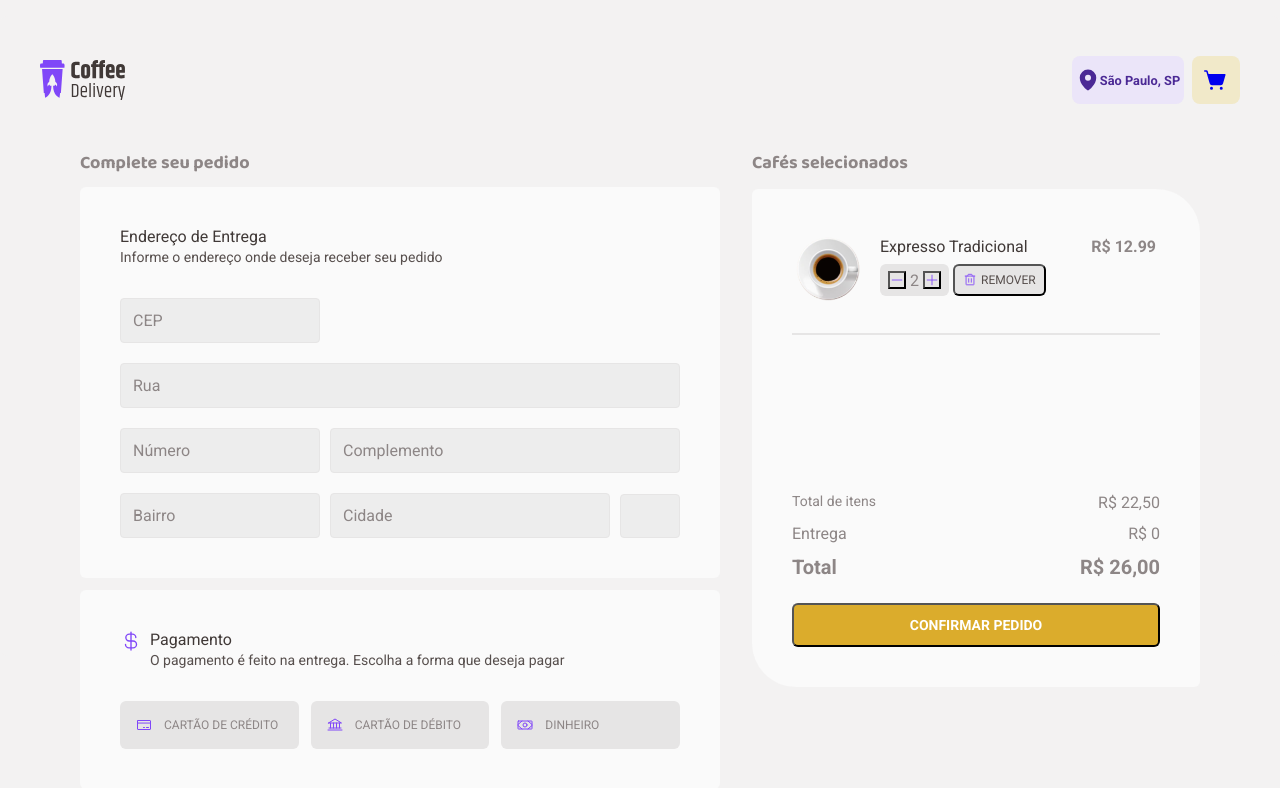
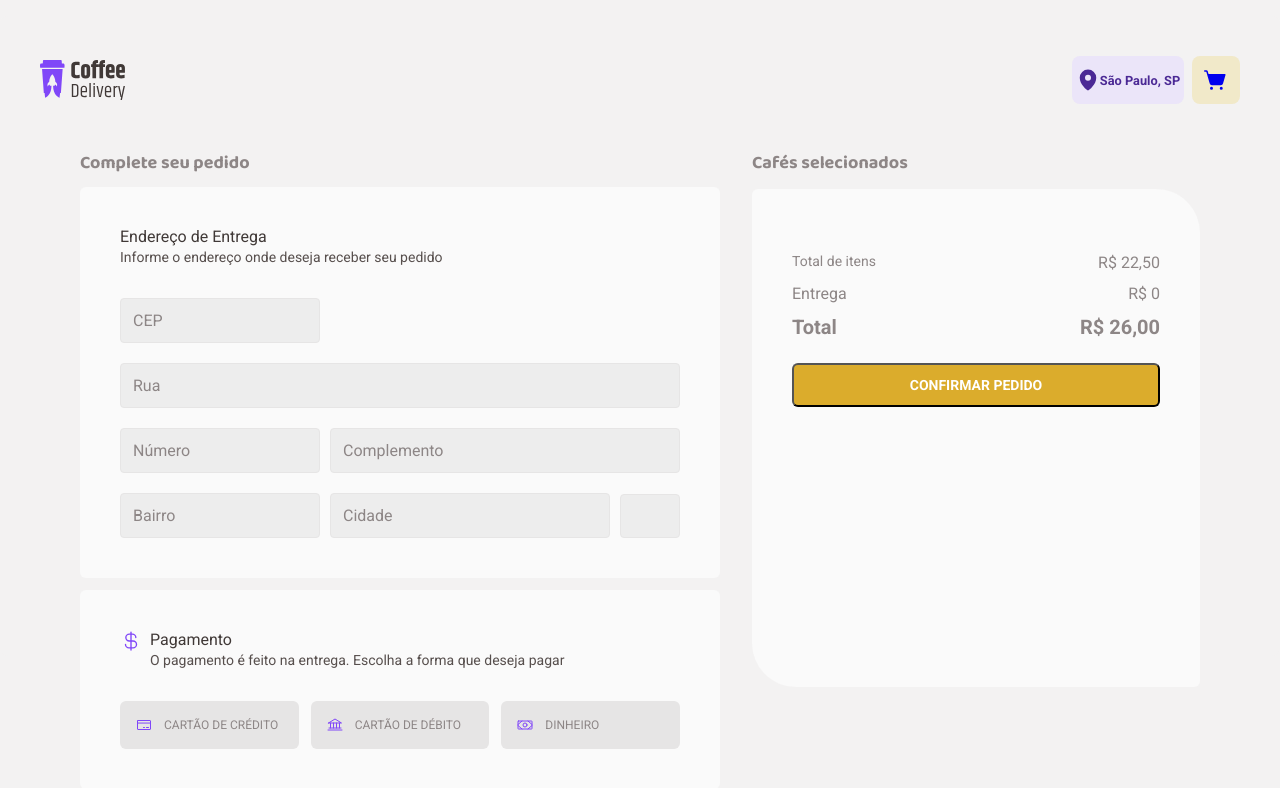
Before and after one commit to fabiobatoni/Coffe-Delivery, a React (Vite) app: page /checkout in a window 1280 px wide. Shown: the top 788 px of the page. Built offline with nearby package versions, Linux system fonts and the light colour scheme.

Commit message:
component: OrderDetails: implement CartContext
Use CartContext to dynamically manipulate data in
Pages/checkout/OrderDetails

Signed-off-by: fabiobatoni <fabio_batoni@hotmail.com>

```diff
--- a/src/pages/Checkout/components/OrderDetails/index.tsx
+++ b/src/pages/Checkout/components/OrderDetails/index.tsx
@@ -12,26 +12,31 @@ import {
   OrderInfosContainer,
   ConfirmContainer,
 } from './styles'
+import { useContext } from 'react'
+import { CartContext } from '../../../../context/CartContext'
 
 
 export function OrderDetails() {
   const theme = useTheme()
 
+  const { addCoffeeToCart, reduceCoffeFromCart, coffeesOnCart } = useContext(CartContext)
+
   return (
     <OrderInfosContainer>
-      <CoffeeCardContainer>
+      {coffeesOnCart.map(coffee => (
+          <CoffeeCardContainer key={coffee.id}>
           <CoffeeCardDetails>
             <div className="coffee-box">
-            <img src={`coffees/traditional-express.png`} alt="" />
+              <img src={`coffees/${coffee.image}`} alt="" />
               <div className="details">
-              <p>Expresso Tradicional</p>
+                <p>{coffee.title}</p>
                 <div className="actions">
                   <AddOrRemoveItem>
-                  <button type="button" aria-label="Diminuir quantidade">
+                    <button onClick={() => reduceCoffeFromCart(coffee.id)} type="button" aria-label="Diminuir quantidade">
                       <Minus size={14} color={theme?.purple} />
                     </button>{' '}
-                  2
-                  <button type="button" aria-label="Aumentar quantidade">
+                    {coffee.quantity}
+                    <button onClick={() => addCoffeeToCart(coffee)} type="button" aria-label="Aumentar quantidade">
                       <Plus size={14} color={theme?.purple} />
                     </button>
                   </AddOrRemoveItem>
@@ -43,13 +48,13 @@ export function OrderDetails() {
             </div>
 
             <div className="price">
-            <p>R$ 12.99</p>
+              <p>{coffee.price}</p>
             </div>
           </CoffeeCardDetails>
 
           <Divider />
         </CoffeeCardContainer>
-
+      ))}
       <ConfirmContainer>
         <ValuesDetails>
           <div>
```
Lines whose indentation alone changed are shown as unchanged.
